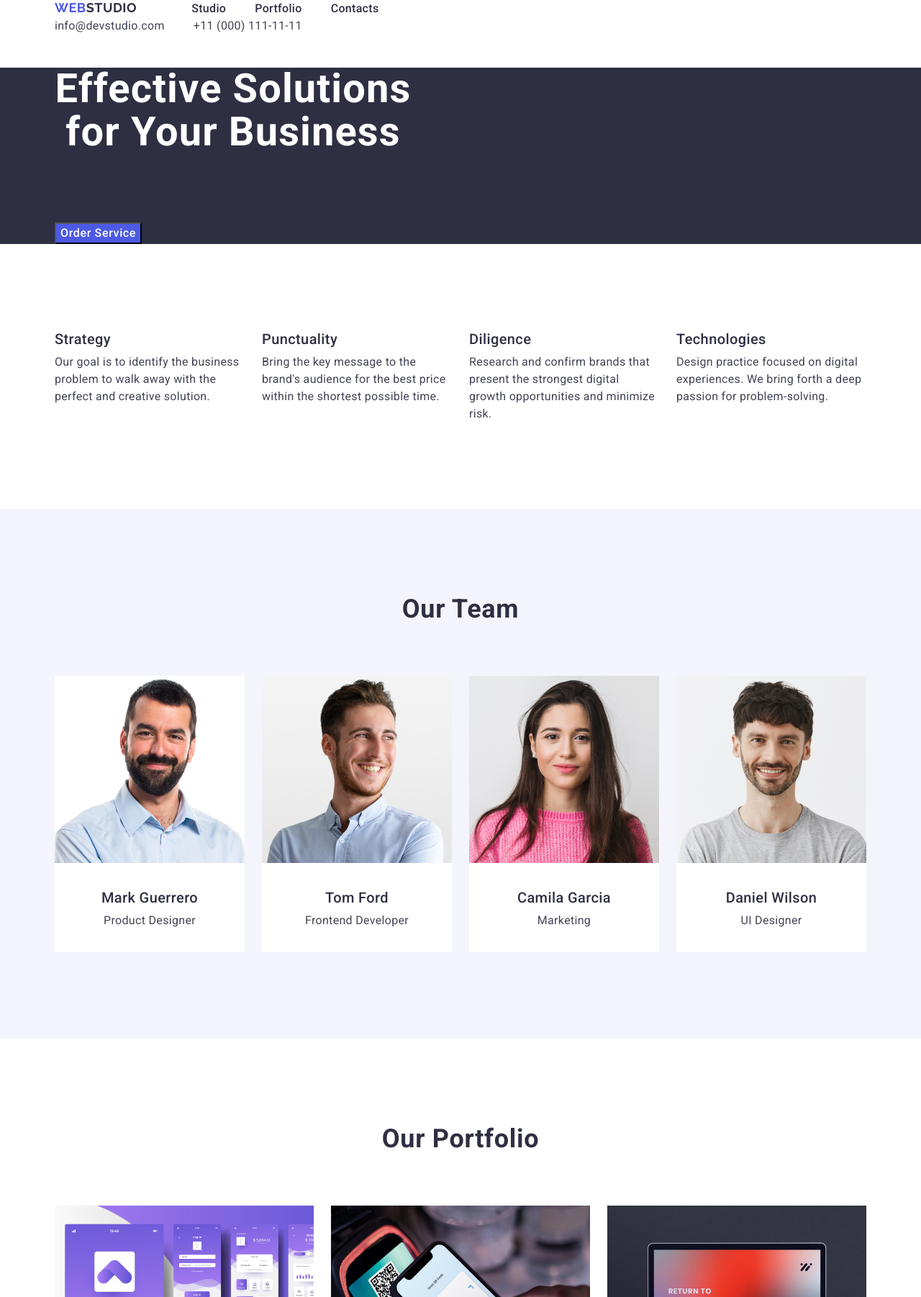
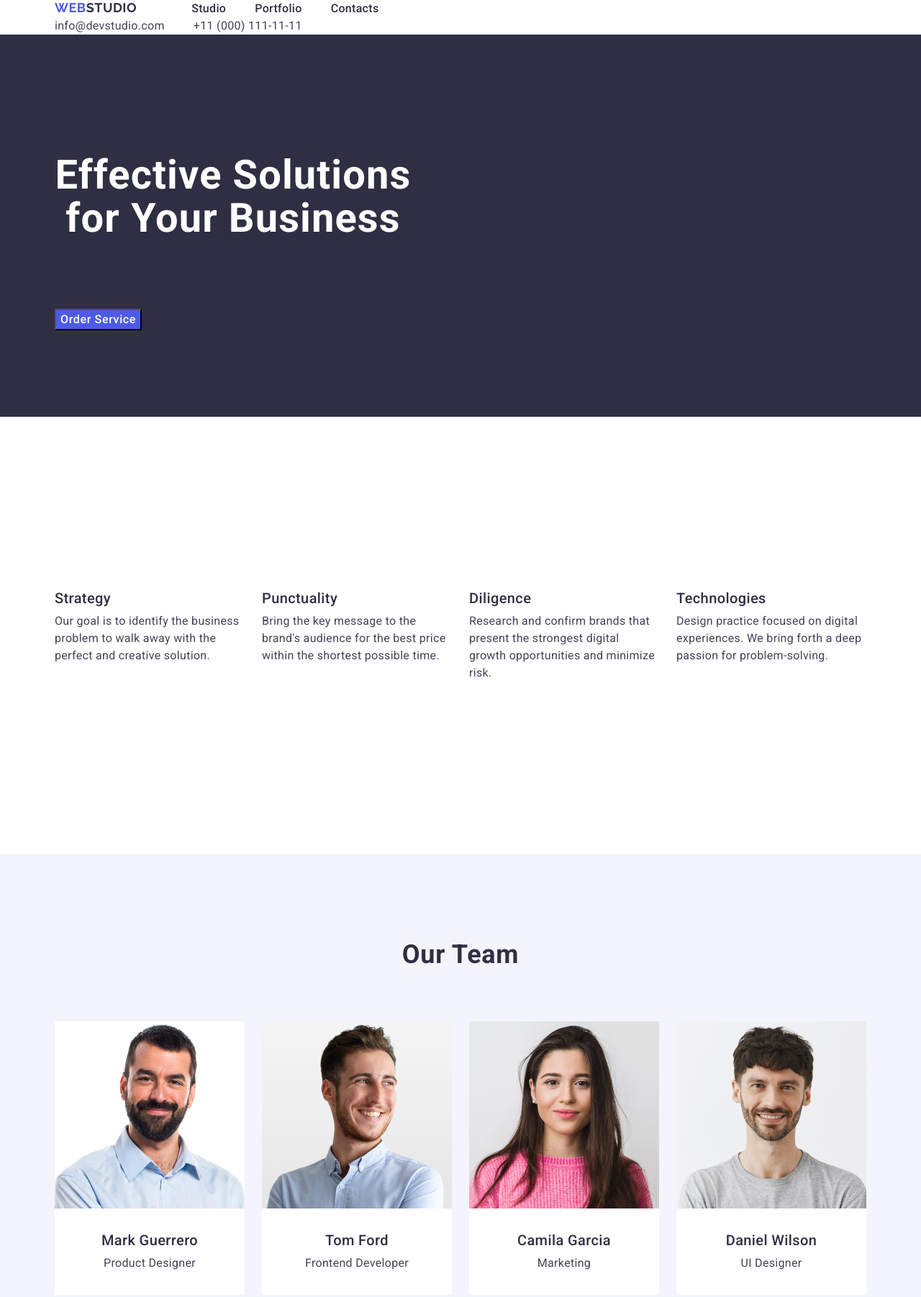
Before and after one commit to olga-magnusson/goit-markup-hw-06, a plain HTML site: page index.html in a window 1280 px wide. Shown: the top 1802 px of the page at 72% size. Drawn offline with nearby package versions, Linux system fonts and the light colour scheme.

Commit message:
add .section

```diff
--- a/css/styles.css
+++ b/css/styles.css
@@ -28,10 +28,15 @@ a {
   padding-right: 15px;
   margin: 0 auto;
 }
-/*img {
+.sectioт {
+  padding-top: 120px;
+  padding-bottom: 120px;
+}
+img {
   display: block;
   max-width: 100%;
-}*/
+  height: auto;
+}
 .page-container {
   min-height: 100vh;
   display: flex;
--- a/index.html
+++ b/index.html
@@ -56,13 +56,13 @@
         </div>
       </header>
       <main>
-        <section class="main">
+        <section class="main sectioт">
           <div class="container">
             <h1 class="main-title">Effective Solutions for Your Business</h1>
             <button type="button" class="main-button">Order Service</button>
           </div>
         </section>
-        <section class="main-descr">
+        <section class="main-descr sectioт">
           <div class="container">
             <h2 class="visually-hidden">Section 1</h2>
             <ul class="main-descr-list">
@@ -97,7 +97,7 @@
             </ul>
           </div>
         </section>
-        <section class="team">
+        <section class="team sectioт">
           <div class="container">
             <h2 class="team-title">Our Team</h2>
             <ul class="team-list">
@@ -152,7 +152,7 @@
             </ul>
           </div>
         </section>
-        <section class="portfolio">
+        <section class="portfolio sectioт">
           <div class="container">
             <h2 class="portfolio-title">Our Portfolio</h2>
             <ul class="portfolio-list">
```
